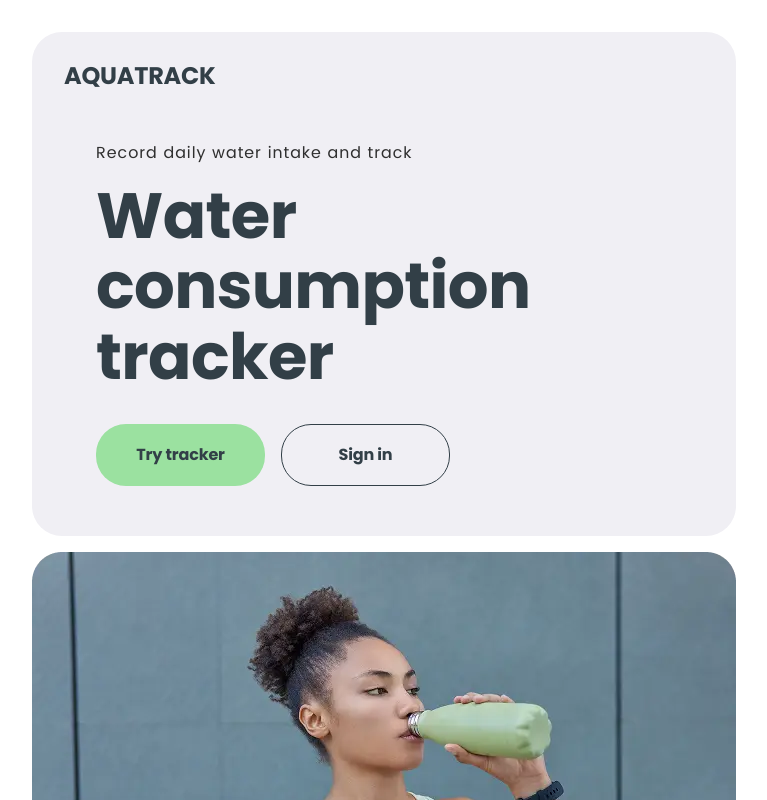
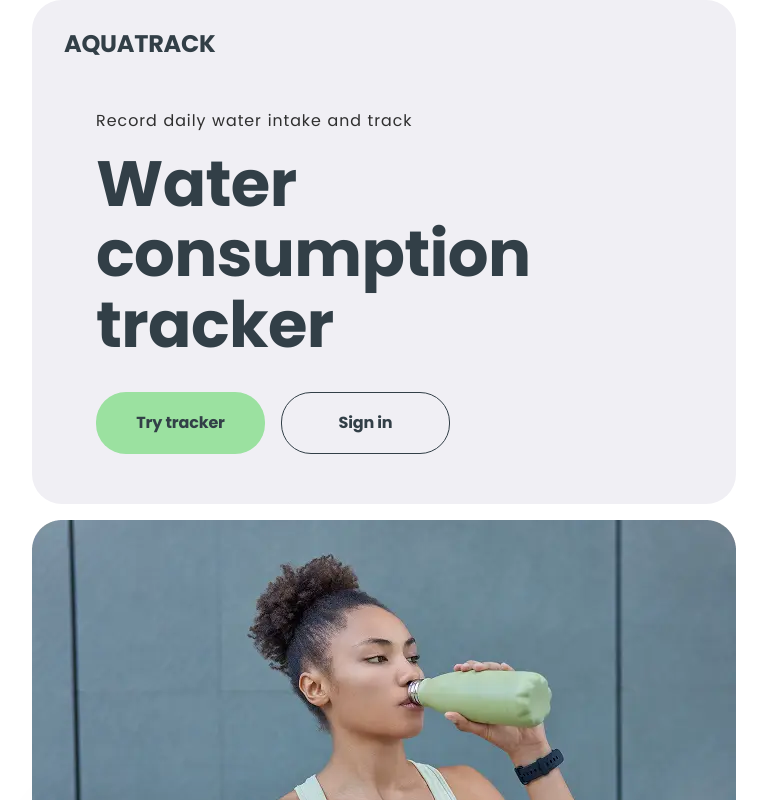
Before and after one commit to Artur-Luniaka/aquacoders, a React (Vite) app: page / in a window 1280 px wide. Shown: the top 800 px of the page, without its empty margins (256-1023 px from the left). Built offline with nearby package versions, Linux system fonts and the light colour scheme.

Commit message:
adjusted blocks with content

```diff
--- a/src/App.css
+++ b/src/App.css
@@ -3,10 +3,11 @@
 #root {
   max-width: 100%;
   margin: 0 auto;
-  padding: 16px;
+  padding: 0 16px;
   display: flex;
   flex-direction: column;
   gap: 16px;
+  margin: auto;
 
   @media (min-width: 375px) {
     max-width: 375px;
@@ -14,7 +15,7 @@
 
   @media (min-width: 768px) {
     max-width: 768px;
-    padding: 32px;
+    padding: 0 32px;
   }
 
   @media (min-width: 1440px) {
--- a/src/index.css
+++ b/src/index.css
@@ -10,6 +10,8 @@ body {
   font-size: 16px;
   line-height: 1.5;
   height: 100%;
+  display: flex;
+  flex-direction: column;
 }
 
 html {
```
